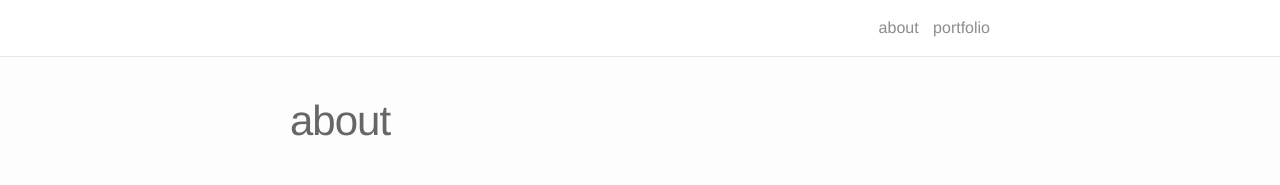
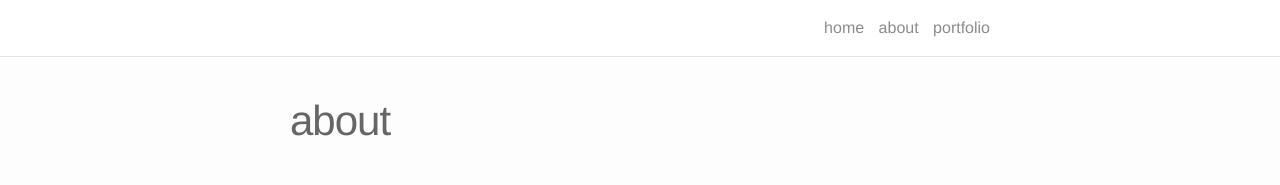
Before and after one commit to clauzewitz/clauzewitz.github.io, a Jekyll site: the page built from about.md, in a window 1280 px wide. Shown: the top 185 px of the page. Built offline with Jekyll 4.4.1, drawn with Linux system fonts in a browser that asks for light colours; nearby versions of some CDN libraries.

Commit message:
layout changed

```diff
--- a/_includes/header.html
+++ b/_includes/header.html
@@ -6,6 +6,8 @@
 
       <div class="trigger">
         <!-- {{ site.title }} instead of blog -->
+        <a class="page-link" href="{{ site.baseurl }}/">home</a>
+
         {% for page in site.pages %}
           {% if page.title %}
           <a class="page-link" href="{{ page.url | prepend: site.baseurl }}">{{ page.title }}</a>
```
